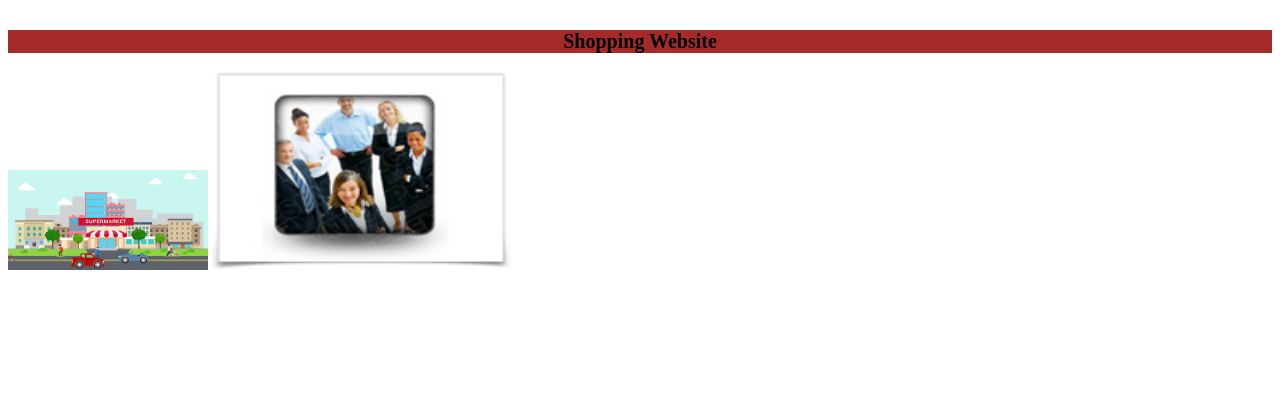
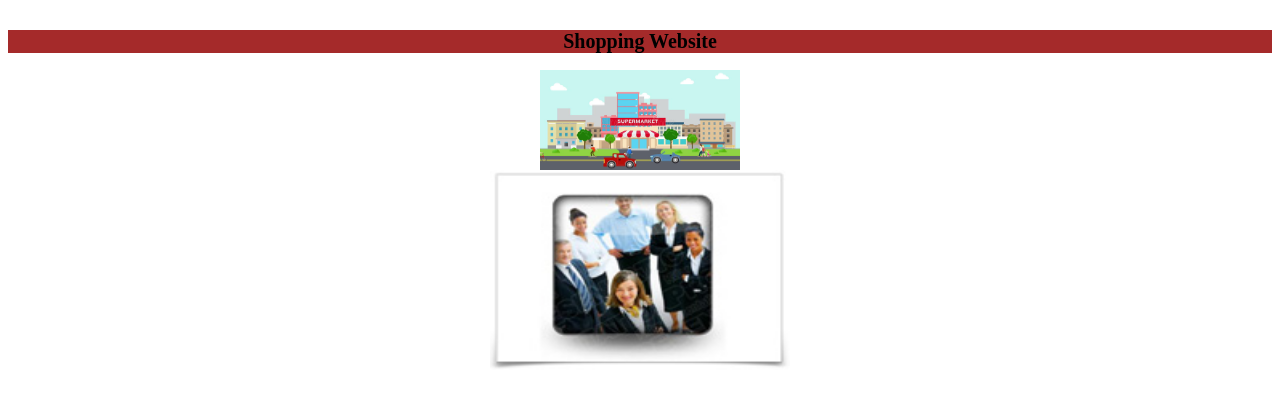
Before and after one commit to Veasna730/Website01, a plain HTML site: page index.html in a window 1280 px wide. Shown: the part 95-502 px from the top of the page. Drawn offline with Linux system fonts and the light colour scheme.

Commit message:
Setting image to center of web page

```diff
--- a/style.css
+++ b/style.css
@@ -1,23 +1,31 @@
-#shopping{
+#shopping {
     text-align: center;
     font-size: 20px;
     background-color: brown;
     /* tab-size:20px; */
 }
 
-#welcome{
+#welcome {
     text-align: center;
     color: blue;
     font-size: 50px;
     background-color: black;
 }
 
-.image1{
+.image1 {
+    display: block;
+    margin-left: auto;
+    margin-right: auto;
+    /* width: 50%; */
     width: 200px;
     height: 100px;
     /* align-content: center; */
 }
-.image2{
+
+.image2 {
+    display: block;
+    margin-left: auto;
+    margin-right: auto;
     width: 300px;
     height: 200px;
 }
```
